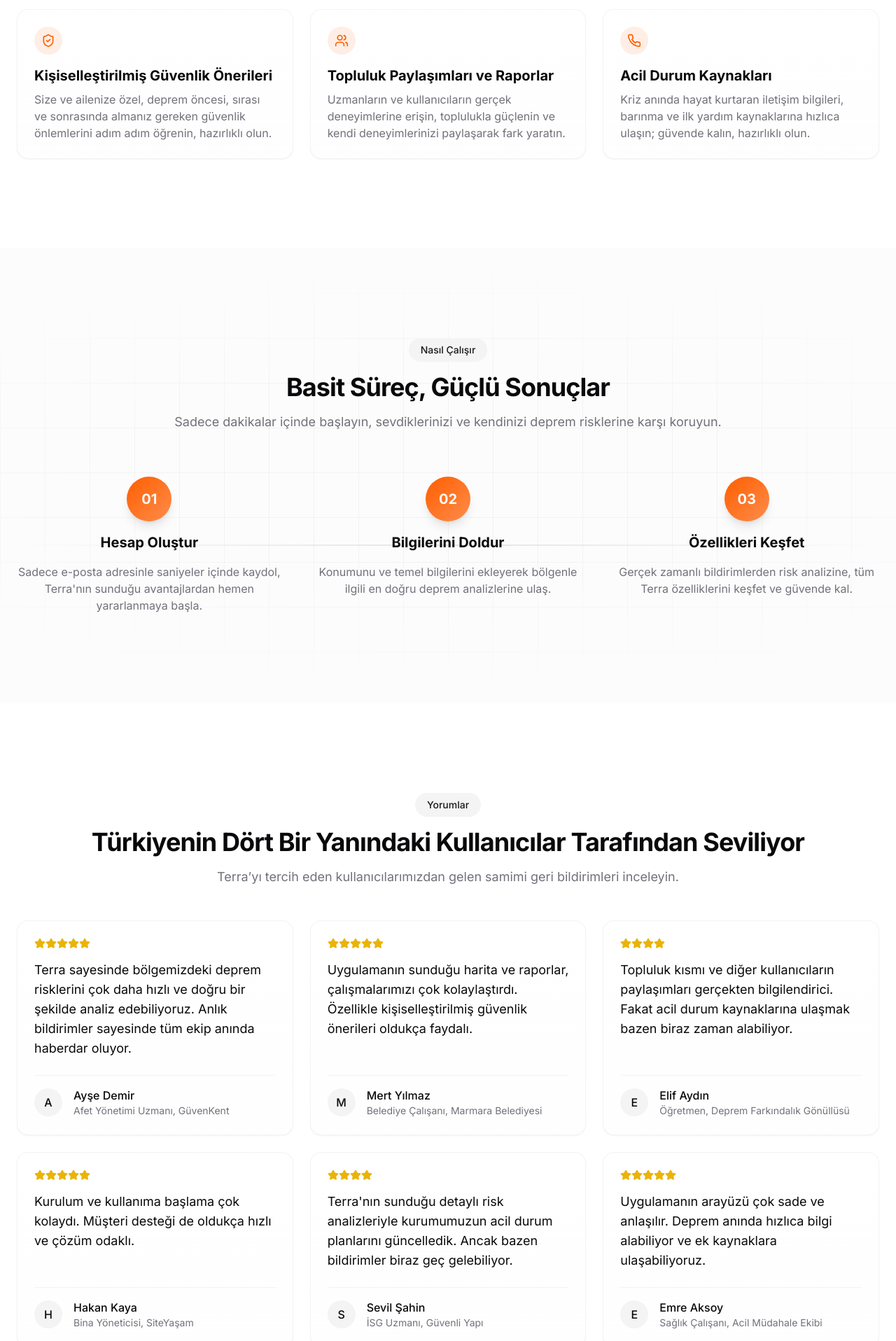
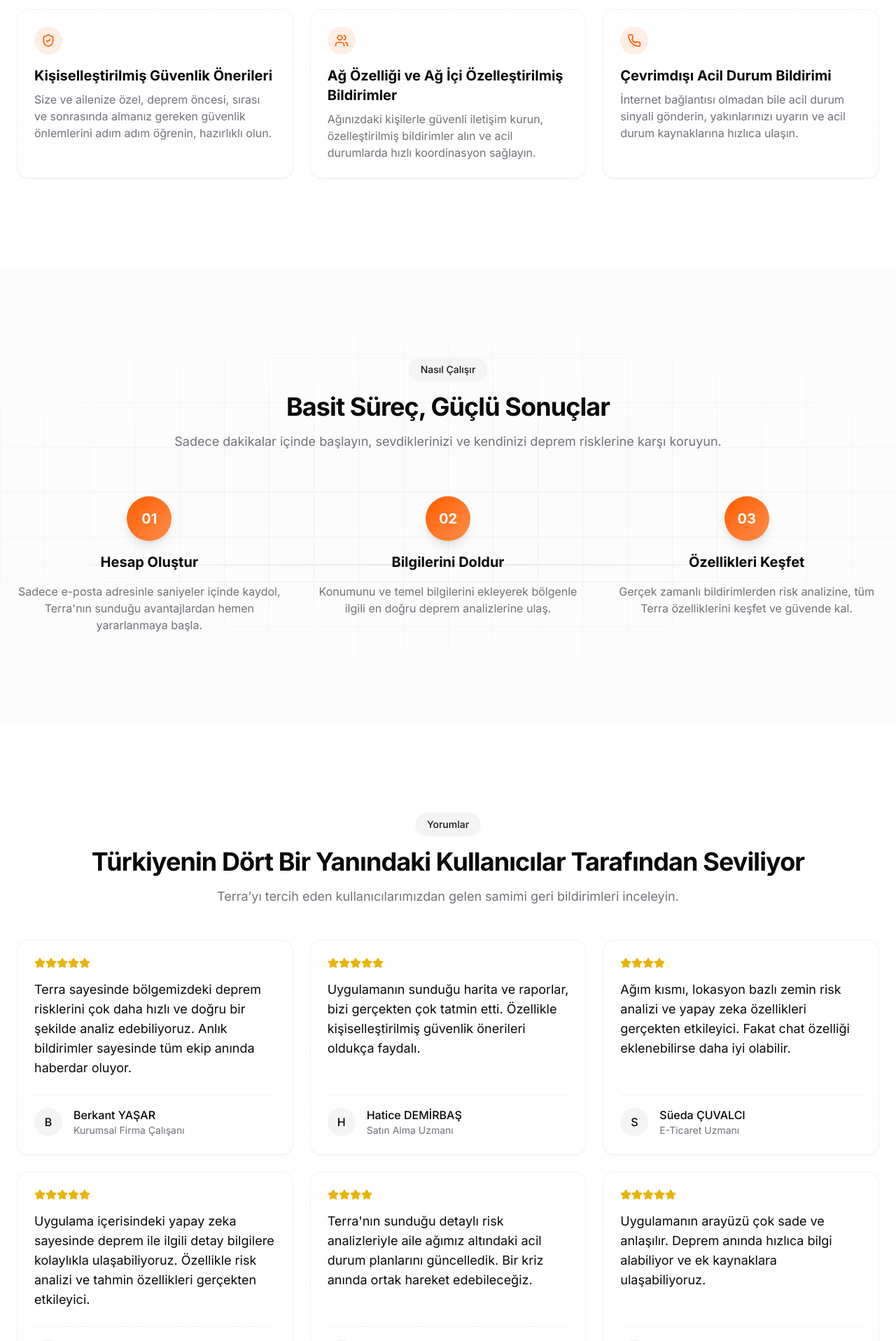
Before and after one commit to burakbayramin/terra-web, a Next.js app: page / in a window 1280 px wide. Shown: the part 1960-3876 px from the top of the page at 70% size. Built offline with nearby package versions, Linux system fonts and the light colour scheme; a web font is replaced by a local one.

Commit message:
Özellikler alanı ve yorumlar güncellendi.

```diff
--- a/app/page.tsx
+++ b/app/page.tsx
@@ -96,15 +96,15 @@ export default function LandingPage() {
       icon: <ShieldCheck className="size-5" />,
     },
     {
-      title: "Topluluk Paylaşımları ve Raporlar",
-      description:
-        "Uzmanların ve kullanıcıların gerçek deneyimlerine erişin, toplulukla güçlenin ve kendi deneyimlerinizi paylaşarak fark yaratın.",
+      title: "Ağ Özelliği ve Ağ İçi Özelleştirilmiş Bildirimler",
+              description:
+          "Ağınızdaki kişilerle güvenli iletişim kurun, özelleştirilmiş bildirimler alın ve acil durumlarda hızlı koordinasyon sağlayın.",
       icon: <Users className="size-5" />,
     },
     {
-      title: "Acil Durum Kaynakları",
+      title: "Çevrimdışı Acil Durum Bildirimi",
       description:
-        "Kriz anında hayat kurtaran iletişim bilgileri, barınma ve ilk yardım kaynaklarına hızlıca ulaşın; güvende kalın, hazırlıklı olun.",
+        "İnternet bağlantısı olmadan bile acil durum sinyali gönderin, yakınlarınızı uyarın ve acil durum kaynaklarına hızlıca ulaşın.",
       icon: <Phone className="size-5" />,
     },
   ];
@@ -514,43 +514,43 @@ export default function LandingPage() {
                 {
                   quote:
                     "Terra sayesinde bölgemizdeki deprem risklerini çok daha hızlı ve doğru bir şekilde analiz edebiliyoruz. Anlık bildirimler sayesinde tüm ekip anında haberdar oluyor.",
-                  author: "Ayşe Demir",
-                  role: "Afet Yönetimi Uzmanı, GüvenKent",
+                  author: "Berkant YAŞAR",
+                  role: "Kurumsal Firma Çalışanı",
                   rating: 5,
                 },
                 {
                   quote:
-                    "Uygulamanın sunduğu harita ve raporlar, çalışmalarımızı çok kolaylaştırdı. Özellikle kişiselleştirilmiş güvenlik önerileri oldukça faydalı.",
-                  author: "Mert Yılmaz",
-                  role: "Belediye Çalışanı, Marmara Belediyesi",
+                    "Uygulamanın sunduğu harita ve raporlar, bizi gerçekten çok tatmin etti. Özellikle kişiselleştirilmiş güvenlik önerileri oldukça faydalı.",
+                  author: "Hatice DEMİRBAŞ",
+                  role: "Satın Alma Uzmanı",
                   rating: 5,
                 },
                 {
                   quote:
-                    "Topluluk kısmı ve diğer kullanıcıların paylaşımları gerçekten bilgilendirici. Fakat acil durum kaynaklarına ulaşmak bazen biraz zaman alabiliyor.",
-                  author: "Elif Aydın",
-                  role: "Öğretmen, Deprem Farkındalık Gönüllüsü",
+                    "Ağım kısmı, lokasyon bazlı zemin risk analizi ve yapay zeka özellikleri gerçekten etkileyici. Fakat chat özelliği eklenebilirse daha iyi olabilir.",
+                  author: "Süeda ÇUVALCI",
+                  role: "E-Ticaret Uzmanı",
                   rating: 4,
                 },
                 {
                   quote:
-                    "Kurulum ve kullanıma başlama çok kolaydı. Müşteri desteği de oldukça hızlı ve çözüm odaklı.",
-                  author: "Hakan Kaya",
-                  role: "Bina Yöneticisi, SiteYaşam",
+                    "Uygulama içerisindeki yapay zeka sayesinde deprem ile ilgili detay bilgilere kolaylıkla ulaşabiliyoruz. Özellikle risk analizi ve tahmin özellikleri gerçekten etkileyici.",
+                  author: "Berra KARTAL",
+                  role: "Kimyager",
                   rating: 5,
                 },
                 {
                   quote:
-                    "Terra'nın sunduğu detaylı risk analizleriyle kurumumuzun acil durum planlarını güncelledik. Ancak bazen bildirimler biraz geç gelebiliyor.",
-                  author: "Sevil Şahin",
-                  role: "İSG Uzmanı, Güvenli Yapı",
+                    "Terra'nın sunduğu detaylı risk analizleriyle aile ağımız altındaki acil durum planlarını güncelledik. Bir kriz anında ortak hareket edebileceğiz.",
+                  author: "Gökçe Işıtan",
+                  role: "Matematik Öğretmeni",
                   rating: 4,
                 },
                 {
                   quote:
                     "Uygulamanın arayüzü çok sade ve anlaşılır. Deprem anında hızlıca bilgi alabiliyor ve ek kaynaklara ulaşabiliyoruz.",
-                  author: "Emre Aksoy",
-                  role: "Sağlık Çalışanı, Acil Müdahale Ekibi",
+                  author: "Emre ULUIŞIK",
+                  role: "Bilgisayar Programcısı",
                   rating: 5,
                 },
               ].map((testimonial, i) => (
```
